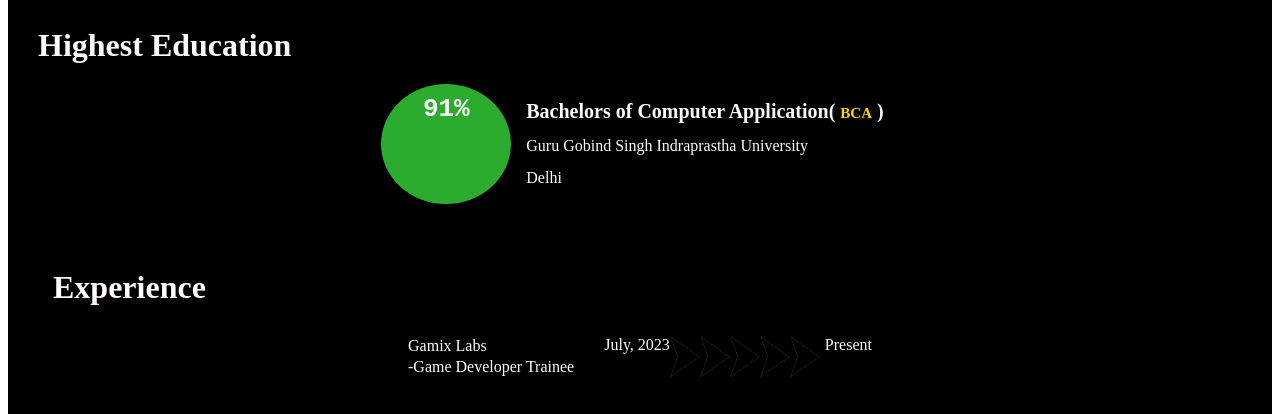
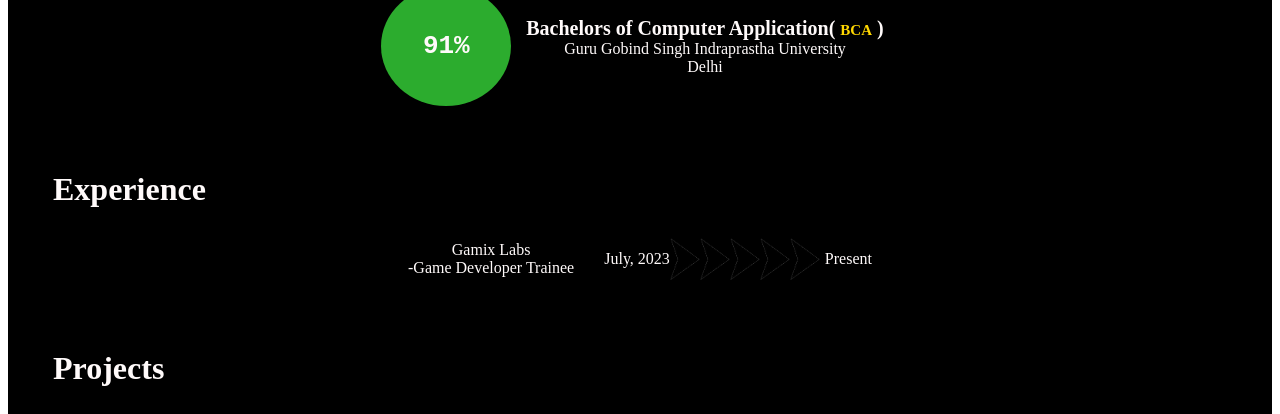
Before and after one commit to aadarshprem82/aadarshprem82.github.io, a plain HTML site: page final.html in a window 1280 px wide. Shown: the part 705-1119 px from the top of the page. Drawn offline with Linux system fonts and the light colour scheme.

Commit message:
testChange

```diff
--- a/final.html
+++ b/final.html
@@ -17,7 +17,8 @@
             color: snow;
             padding: 10px 15px 10px 15px;
             justify-content: space-around;
-            align-content: center;
+            /* flex-wrap: nowrap; */
+            align-items: center;
         }
 
         a {
```
